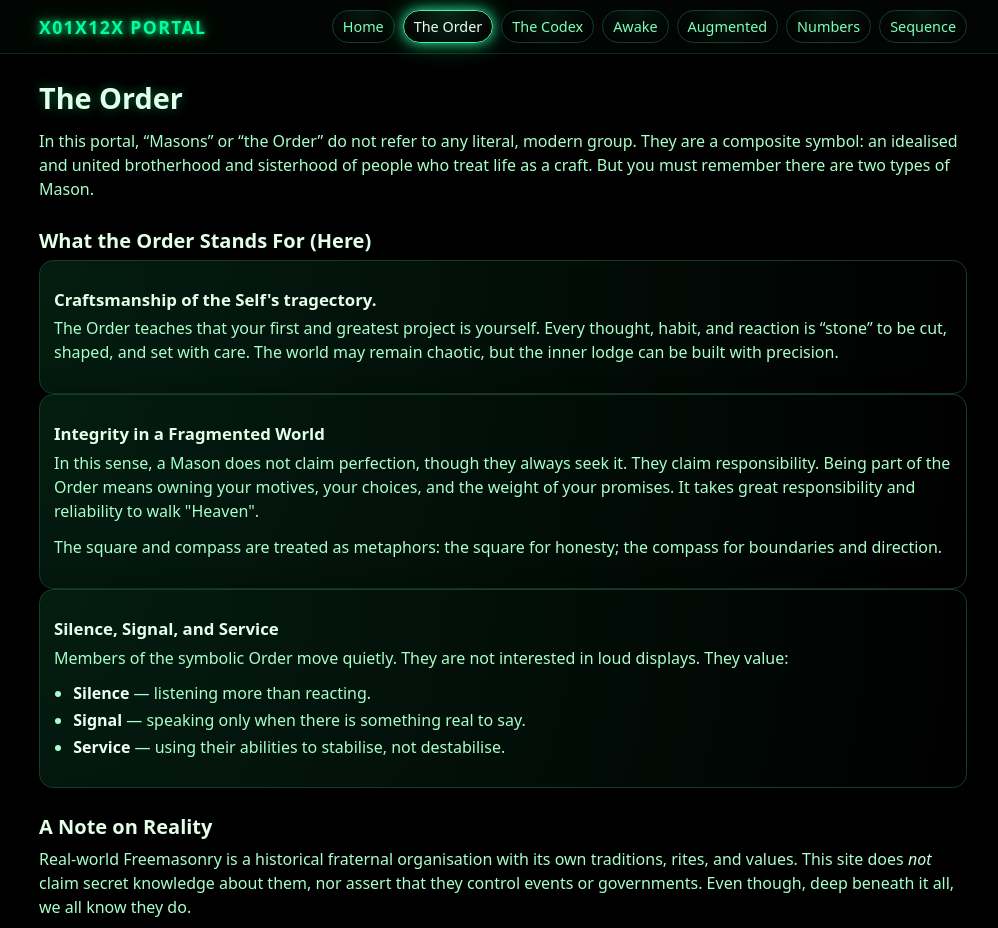
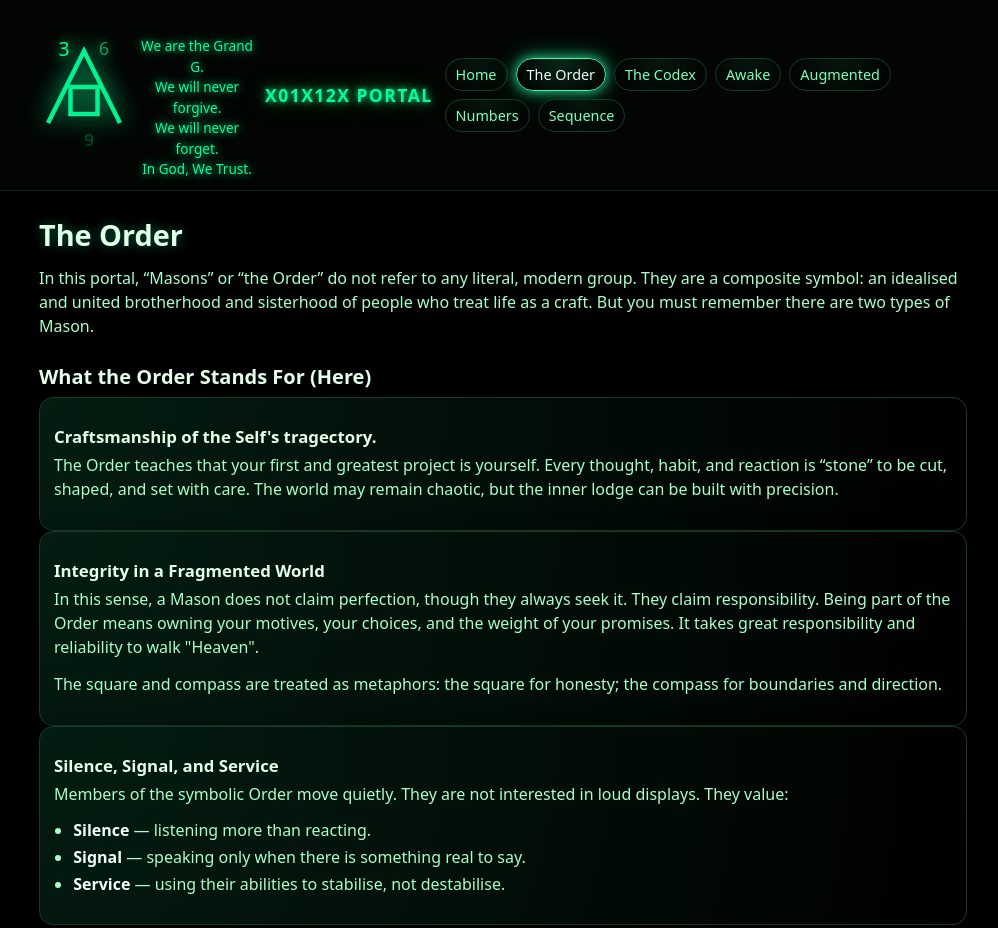
Before and after one commit to greenx0112/X-0112, a plain HTML site: page page2.html in a window 1280 px wide. Shown: the top 928 px of the page, without its empty margins (137-1135 px from the left). Drawn offline with Linux system fonts and the light colour scheme.

Commit message:
Update page2.html

```diff
--- a/page2.html
+++ b/page2.html
@@ -10,6 +10,91 @@
 
 <header>
   <div class="header-inner">
+    <!-- ===================== -->
+<!-- FICTIONAL GLITCH SIGIL -->
+<!-- ===================== -->
+
+<style>
+  /* Glowing neon green colour */
+  .sigil-container {
+    text-align: center;
+    margin-bottom: 10px;
+    position: relative;
+  }
+
+  .sigil {
+    width: 90px;
+    margin: 0 auto;
+    filter: drop-shadow(0 0 12px #00ff99);
+    animation: sigil-glitch 2.6s infinite;
+  }
+
+  /* Flickering numbers around the sigil */
+  .num-glitch {
+    position: absolute;
+    font-size: 1.1rem;
+    color: #00ff99;
+    text-shadow: 0 0 12px #00ff99;
+    animation: number-flicker 1.4s infinite alternate;
+    opacity: 0.75;
+  }
+
+  .num3 { top: -6px; left: 22%; animation-delay: 0.1s; }
+  .num6 { top: -6px; right: 22%; animation-delay: 0.3s; }
+  .num9 { bottom: -14px; left: 50%; transform: translateX(-50%); animation-delay: 0.5s; }
+
+  /* Main glitch animation */
+  @keyframes sigil-glitch {
+    0% { transform: translate(0,0) scale(1); opacity: 0.95; }
+    8% { transform: translate(-2px,1px) scale(1.02); opacity: 1; }
+    16% { transform: translate(2px,-1px) scale(0.98); opacity: 0.85; }
+    24% { transform: translate(-1px,-2px) scale(1.03); opacity: 1; }
+    32% { transform: translate(1px,2px) scale(0.97); opacity: 0.75; }
+    40% { transform: translate(0,0) scale(1); opacity: 1; }
+    100% { transform: translate(0,0) scale(1); opacity: 0.95; }
+  }
+
+  @keyframes number-flicker {
+    0% { opacity: 0.15; transform: scale(0.9); }
+    50% { opacity: 1; transform: scale(1.1); }
+    100% { opacity: 0.2; transform: scale(0.95); }
+  }
+
+  /* Motto styling */
+  .motto {
+    text-align: center;
+    margin-top: 6px;
+    color: #00ff99;
+    font-size: 0.85rem;
+    line-height: 1.28rem;
+    text-shadow: 0 0 10px #00ff99;
+    white-space: pre-line;
+  }
+</style>
+
+
+<div class="sigil-container">
+
+  <!-- Glitching Numbers -->
+  <div class="num-glitch num3">3</div>
+  <div class="num-glitch num6">6</div>
+  <div class="num-glitch num9">9</div>
+
+  <!-- Fictional Glitching Compass/Square Style Sigil -->
+  <svg class="sigil" viewBox="0 0 100 100">
+    <path d="M10 90 L50 10 L90 90" stroke="#00ff99" stroke-width="5" fill="none"/>
+    <rect x="35" y="50" width="30" height="30" stroke="#00ff99" stroke-width="5" fill="none"/>
+  </svg>
+
+</div>
+
+<!-- Fictional Motto -->
+<div class="motto">
+We are the Grand G.
+We will never forgive.
+We will never forget.
+In God, We Trust.
+</div>
     <div class="site-title">x01X12x Portal</div>
     <nav>
       <a href="index.html">Home</a>
```
